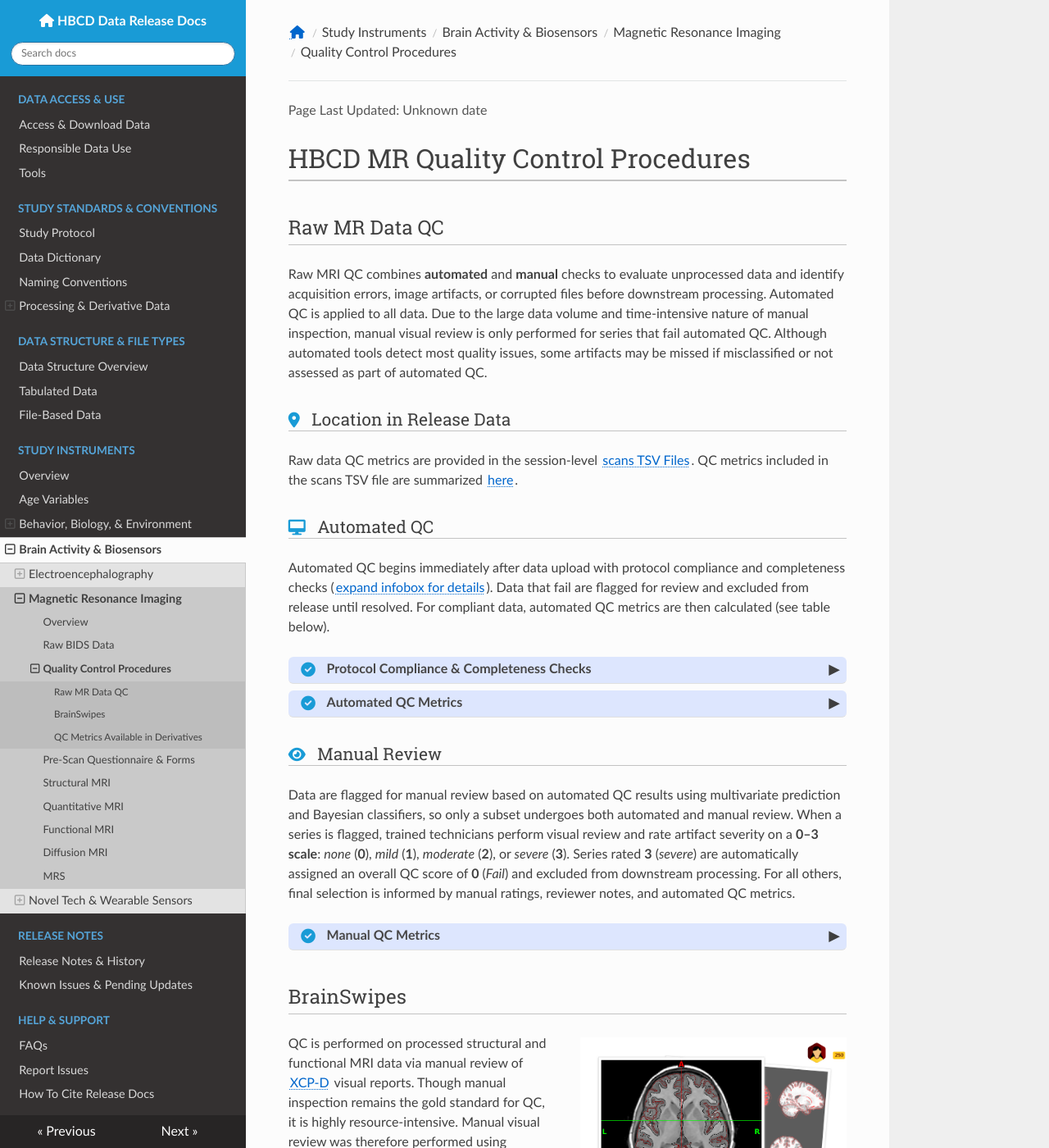
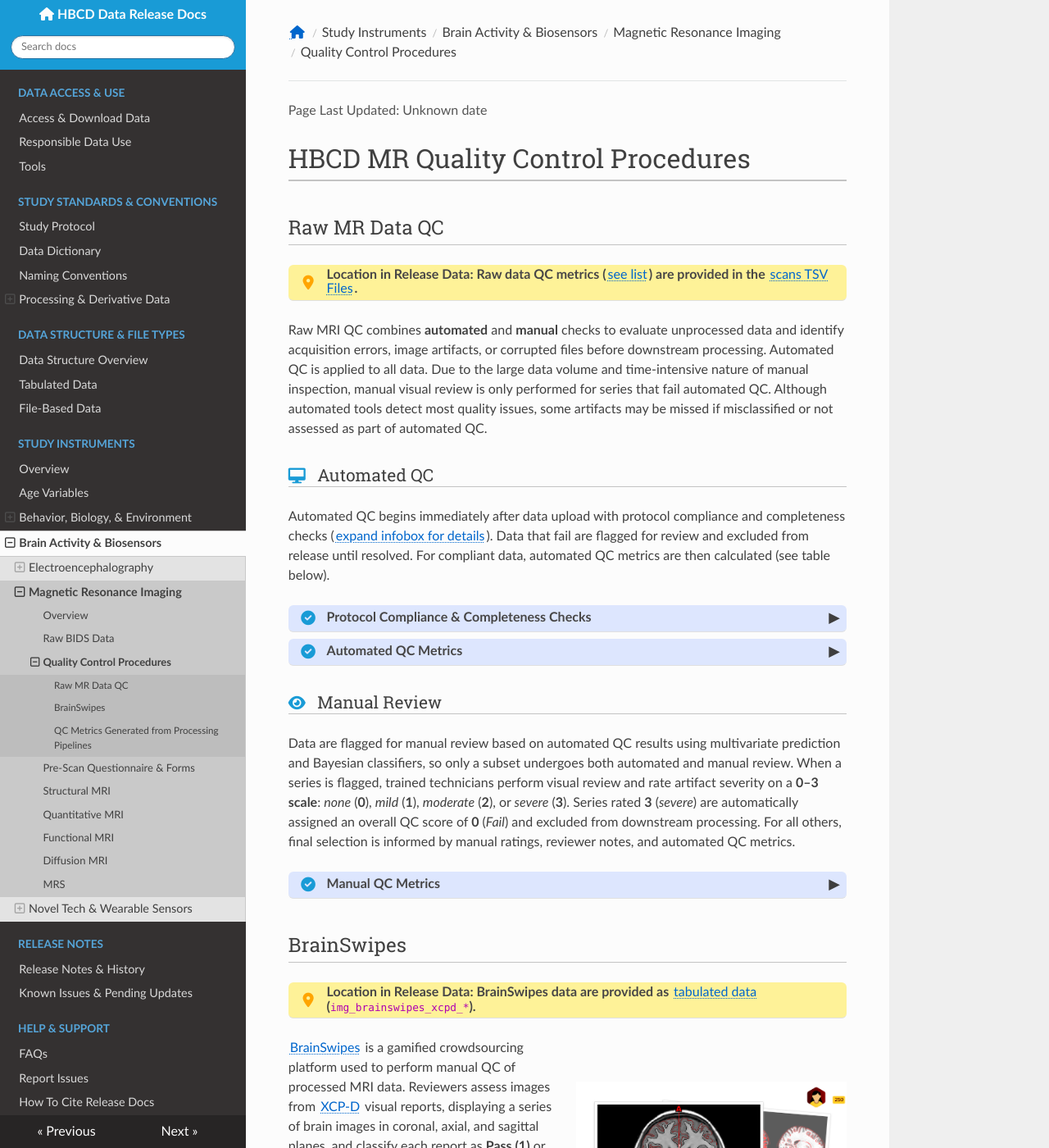
Before and after one commit to nbdc-datahub/hbcd-docs, an MkDocs documentation site: the page built from docs/instruments/mri/qc.md, in a window 1280 px wide and 1400 px high. Shown: the whole window at 82% size. Built offline with MkDocs 1.6.1, drawn with Linux system fonts in a browser that asks for light colours; nearby versions of some CDN libraries; some of the changed text lies outside the part shown.

Commit message:
polish mri qc page

```diff
--- a/docs/css/custom.css
+++ b/docs/css/custom.css
@@ -523,3 +523,16 @@
   break-inside: avoid;
   margin-bottom: 0.4rem;
 }
+
+/* =========================================================
+   FIGURE CAPTIONS/LEGENDS
+========================================================= */
+.figure-caption {
+  font-size: 0.9em;
+  line-height: 1.3;
+  margin-top: 0.4em;
+  margin-bottom: 1em;
+  max-width: 90%;
+  margin-left: auto;
+  margin-right: auto;
+}
--- a/docs/instruments/mri/qc.md
+++ b/docs/instruments/mri/qc.md
@@ -36,11 +36,18 @@
 
 ## Raw MR Data QC
 
+<div class="banner data-warning">
+  <span class="emoji"><i class="fa-solid fa-location-dot"></i></span>
+  <span class="text">Location in Release Data:
+  Raw data QC metrics (<a href="../tables/scans-tsv.html" target="_blank">see list</a>) are provided in the <a href="../../../datacuration/file-based-data/#participant-session-scan-level-data" target="_blank">scans TSV Files</a>.</span>
+</div>
+<p></p>
+
 Raw MRI QC combines **automated** and **manual** checks to evaluate unprocessed data and identify acquisition errors, image artifacts, or corrupted files before downstream processing. Automated QC is applied to all data. Due to the large data volume and time-intensive nature of manual inspection, manual visual review is only performed for series that fail automated QC. Although automated tools detect most quality issues, some artifacts may be missed if misclassified or not assessed as part of automated QC.
 
-### <i class="fa-solid fa-location-dot header-icon"></i> Location in Release Data
+<!-- ### <i class="fa-solid fa-location-dot header-icon"></i> Location in Release Data
 
-Raw data QC metrics are provided in the session-level <a href="../../../datacuration/file-based-data/#participant-session-scan-level-data" target="_blank">scans TSV Files</a>. QC metrics included in the scans TSV file are summarized <a href="../tables/scans-tsv.html" target="_blank">here</a>.
+Raw data QC metrics are provided in the session-level <a href="../../../datacuration/file-based-data/#participant-session-scan-level-data" target="_blank">scans TSV Files</a>. QC metrics included in the scans TSV file are summarized <a href="../tables/scans-tsv.html" target="_blank">here</a>. -->
 
 ### <i class="fa fa-desktop header-icon"></i> Automated QC
 
@@ -161,47 +168,59 @@
 
 ## BrainSwipes
 
-<div style="display: flex; align-items: center; gap: 30px;">
-<div style="flex: 1;">
-<p>QC is performed on processed structural and functional MRI data via manual review of <a href="../fmri/#xcp-d">XCP-D</a> visual reports. Though manual inspection remains the gold standard for QC, it is highly resource-intensive. Manual visual review was therefore performed using <a href="https://brainswipes.us/about/">BrainSwipes</a>, a gamified crowdsourcing platform where users classify images as Pass or Fail by swiping right or left after completing a brief visual QC tutorial.</p>
-<p>BrainSwipes QC results were also used to inform processed data exclusion (see <a href="../exclusion-criteria/#processed-data-exclusion-criteria" target="_blank">Processed Data Exclusion Criteria</a> for details).</p>
+<div class="banner data-warning">
+  <span class="emoji"><i class="fa-solid fa-location-dot"></i></span>
+  <span class="text">Location in Release Data:
+  BrainSwipes data are provided as <a href="../../#mri">tabulated data</a> (<code>img_brainswipes_xcpd_*</code>).</span>
 </div>
-  <div style="flex: 1; text-align: center;">
-    <img src="../images/brainswipes.png" style="max-width:100%; height:auto; display:block; margin:0 auto;">
-    <p style="font-size: 0.8em; margin-top: 5px; line-height: 1.1; max-width:80%; margin-left:auto; margin-right:auto; text-align:justify;">
-      <i>Example quality assessment of surface delineation on BrainSwipes platform (displaying brain in axial plane at level of basal ganglia/putamen).</i>
-    </p>
+<p></p>
+
+<div style="display: flex; align-items: center; gap: 20px;">
+<div style="flex: 1;"> <p><a href="https://brainswipes.us/about/">BrainSwipes</a> is a gamified crowdsourcing platform used to perform manual QC of processed MRI data. Reviewers assess images from <a href="../fmri/#xcp-d">XCP-D</a> visual reports, displaying a series of brain images in coronal, axial, and sagittal planes, and classify each report as <strong>Pass (1)</strong> or <strong>Fail (0)</strong>.</p> <p>The released data include:</p>
+<ul>
+<li><strong>Report-level QC metrics</strong>: mean QC score and number of reviewers for each visual report</li>
+<li><strong>Subject-level QC metrics</strong>: mean QC score and average number of reviewers across all reports for a participant</li>
+</ul>
+<p>BrainSwipes QC results were also used to inform <a href="../#processed-derivatives">processed-data exclusions</a>.</p>
+</div>
+  <div style="flex: 1;">
+  <figure>
+    <img src="../images/brainswipes.png" alt="BrainSwipes example">
+    <figcaption class="figure-caption">
+      Example BrainSwipes assessment of cortical surface delineation. Reviewers swipe right/left to classify images as Pass/Fail after completing a brief QC tutorial.
+    </figcaption>
+  </figure>
   </div>
 </div>
 
-<div id="swipes-procedures" class="banner" onclick="toggleCollapse(this)">
-<span class="emoji"><i class="fa fa-brain"></i></span>
-<span class="text-with-link">
-  <span class="text">Detailed BrainSwipes QC Procedures</span>
-    <a class="anchor-link" href="#swipes-procedures" title="Copy link">
-    <i class="fa-solid fa-link"></i>
-    </a>
-  </span>
-  <span class="arrow">▸</span>
-</div>
-<div class="collapsible-content">
-<p><b>Surface Delineation</b><br>
-For structural QA, swipers are presented with image slices in coronal, axial, and sagittal planes to assess the accuracy of T1w and T2w surface delineations in differentiating gray and white matter. Images are derived from XCP-D visual reports.</p>
-<p><b>Atlas Registration</b><br>
-In addition to surface delineation, structural QA also includes atlas registration quality, evaluated by overlaying delineations of the subject’s image onto the atlas, and vice versa. Swipes display nine T1w slices for visual inspection, with three slices per anatomical plane. Quality is assessed based on the alignment of the outer boundaries of the overlaid contours with those of the underlying image, ensuring minimal gaps or misalignments. Images are derived from XCP-D visual reports.</p>
-<p><b>Functional Registration</b><br>
-Functional registration is evaluated by overlaying outlines of functional images onto structural images and vice versa. Swipes display nine slices of the same functional image for visual inspection, with three slices per anatomical plane. Quality is assessed similarly to structural atlas registration, focusing on the alignment of the overlaid contours. Additional evaluation includes checking for artifacts such as signal dropout. Images are derived from XCP-D visual reports.</p>
-</div>
 
-### <i class="fa-solid fa-location-dot header-icon"></i> Location in Release Data
-BrainSwipes QC results for processed data are provided as <a href="../../#mri">tabulated data</a> (`img_brainswipes_xcpd_*`). BrainSwipes presents users with a series of visual reports, generated by XCP-D, to assess the quality of structural and functional processing. Each report is independently rated as **Pass (1)** or **Fail (0)**. The BrainSwipes data include:
 
- - The mean QC score and number of reviewers **for each individual visual report**
- - The mean QC score and average number of reviewers **across all visual reports**
+<table class="table-no-vertical-lines">
+<thead>
+<tr>
+  <th width="25%">QC Assessment</th>
+  <th width="75%">What is Evaluated</th>
+</tr>
+</thead>
+<tbody>
+<tr>
+  <td><strong>Surface Delineation</strong></td>
+  <td>Accuracy of cortical surface placement and gray/white matter boundaries</td>
+</tr>
+<tr>
+  <td><strong>Atlas Registration</strong></td>
+  <td>Alignment between the participant's anatomical image and the reference atlas</td>
+</tr>
+<tr>
+  <td><strong>Functional Registration</strong></td>
+  <td>Alignment between functional and structural images and detection of major artifacts such as signal dropout</td>
+</tr>
+</tbody>
+</table>
 
 ---
 
-## QC Metrics Available in Derivatives
+## QC Metrics Generated from Processing Pipelines
 
 In addition to QC procedures performed prior to data release, most processing pipelines provide quality control (QC) information in the derivatives, including quantitative metrics and visual reports. For example:
 
```
Also changed, not shown: docs/help/citation.md (+3 -6 lines).
